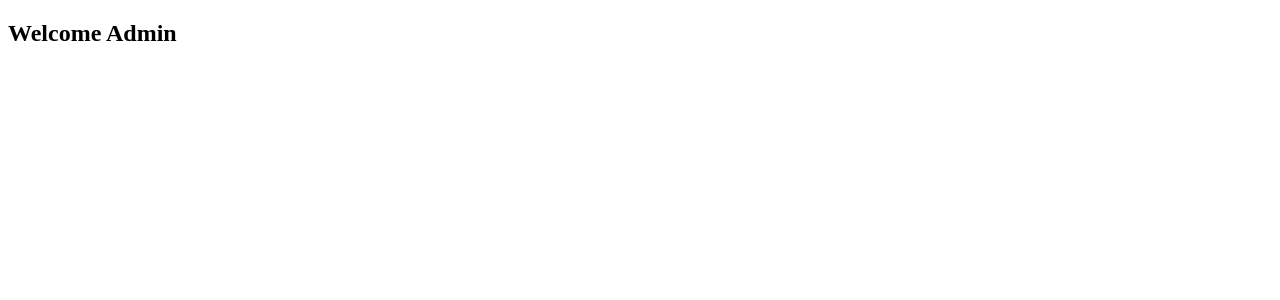
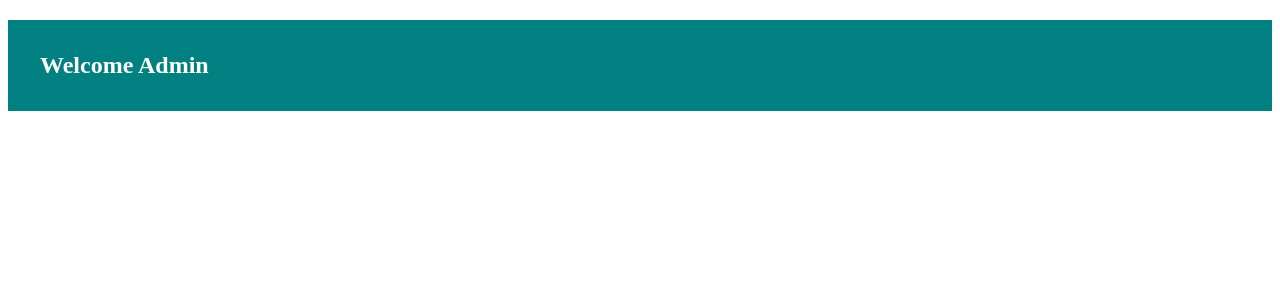
Before and after one commit to albert-byiringiro/react-monster, a React (Vite) app in the folder react-demos/: page / in a window 1280 px wide. Shown: the top 300 px of the page. Built offline with nearby package versions, Linux system fonts and the light colour scheme.

Commit message:
feature: added inline style exercise 1

```diff
--- a/react-demos/src/ComponentUno.jsx
+++ b/react-demos/src/ComponentUno.jsx
@@ -46,7 +46,7 @@ export function Weather({ temperature }) {
 
 export function UserStatus({ loggedIn, isAdmin }) {
     if (loggedIn && isAdmin) {
-        return <h2>Welcome Admin</h2>
+        return <h2 style={{ color: "white", backgroundColor: 'teal', padding: "2rem" }}>Welcome Admin</h2>
     }
 
     return <h2>Welcome user</h2>
```
